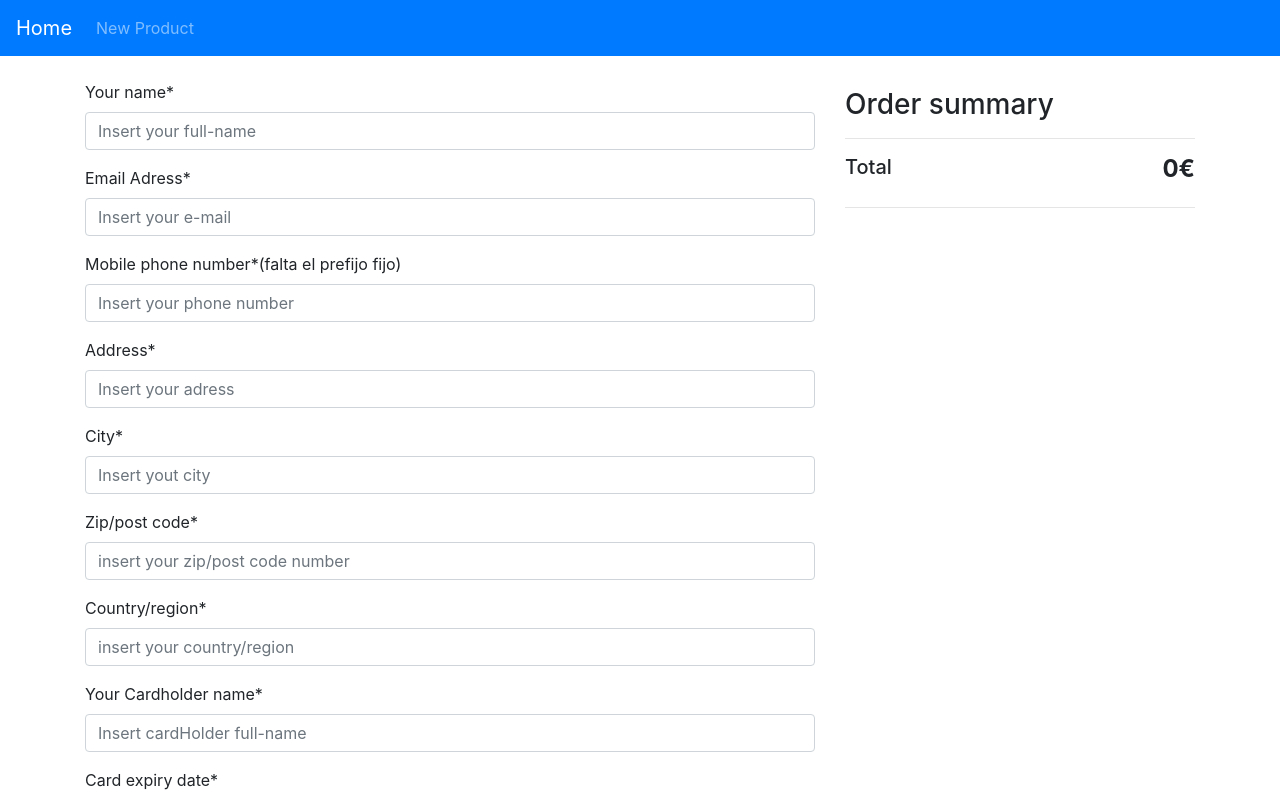
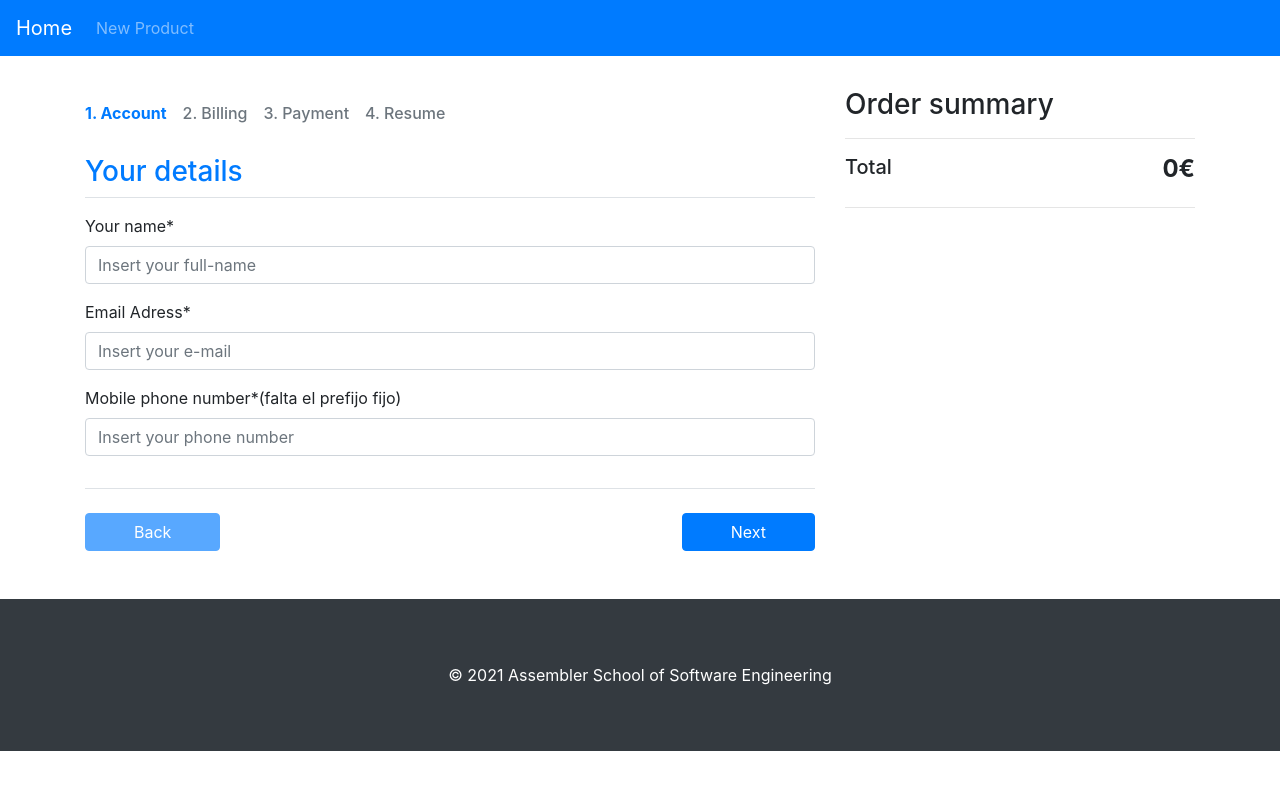
Before and after one commit to assembler-institute/react-shopping-cart-context, a React (Create React App) app: page /checkout in a window 1280 px wide. Shown: the top 798 px of the page. Built offline with nearby package versions, Linux system fonts and the light colour scheme.

Commit message:
form layout hoc

```diff
--- a/src/components/NewClientForm/NewClientForm.js
+++ b/src/components/NewClientForm/NewClientForm.js
@@ -2,9 +2,10 @@ import React, { useState } from "react";
 import { Redirect } from "react-router-dom";
 import { v4 as uuid } from "uuid";
 import { useFormik } from "formik";
+import formHeader from "../../hoc/formHeader";
 
 import Input from "../Input";
-import Button from "../Button";
+// import Button from "../Button";
 
 import clientSchema from "./client-schema";
 
@@ -68,7 +69,7 @@ function NewClientForm({ saveNewClient }) {
 
   return (
     <>
-      <form className="col col-8" onSubmit={formik.handleSubmit}>
+      <form /* className="col col-8" */ onSubmit={formik.handleSubmit}>
         <Input
           type="text"
           label="Your name*"
@@ -102,7 +103,7 @@ function NewClientForm({ saveNewClient }) {
           hasErrorMessage={formik.touched.clientPhone}
           errorMessage={formik.errors.clientPhone}
         />
-        <Input
+        {/* <Input
           type="text"
           label="Address*"
           id="clientAdress"
@@ -196,7 +197,7 @@ function NewClientForm({ saveNewClient }) {
           disabled={formik.isValidating || !formik.isValid}
         >
           {formik.isSubmitting ? "Submitting..." : "Submit"}
-        </Button>
+        </Button> */}
       </form>
 
       {hasSubmitted && <Redirect to="/" />}
@@ -204,4 +205,4 @@ function NewClientForm({ saveNewClient }) {
   );
 }
 
-export default NewClientForm;
+export default formHeader(NewClientForm);
--- a/src/hoc/formHeader.js
+++ b/src/hoc/formHeader.js
@@ -0,0 +1,47 @@
+import React from "react";
+import Main from "../components/Main";
+
+function getDisplayName(WrappedComponent) {
+  return WrappedComponent.displayName || WrappedComponent.name || "Component";
+}
+
+/* eslint no-param-reassign: [2, { "props": false }] */
+function formHeader(WrappedComponent) {
+  WrappedComponent.displayName = `withLayout(${getDisplayName(
+    WrappedComponent,
+  )})`;
+
+  function WrapperComponent({ ...props }) {
+    const formStep = "Your details";
+    return (
+      <div className="col col-8">
+        <header className="mt-4 mb-4 p-0 d-flex container" {...props}>
+          <h6 className="mr-3 text-primary font-weight-bold">1. Account</h6>
+          <h6 className="mr-3 text-muted">2. Billing</h6>
+          <h6 className="mr-3 text-muted">3. Payment</h6>
+          <h6 className="mr-3 text-muted">4. Resume</h6>
+        </header>
+        <h3 className="mb-3 pb-2 border-bottom text-primary">{formStep}</h3>
+        <Main className="border-bottom pb-3">
+          <WrappedComponent {...props} />
+        </Main>
+        <footer className="d-flex justify-content-between mt-4">
+          <button
+            className="btn btn-primary px-5"
+            disabled="true"
+            type="button"
+          >
+            Back
+          </button>
+          <button className="btn btn-primary px-5" type="button">
+            Next
+          </button>
+        </footer>
+      </div>
+    );
+  }
+
+  return WrapperComponent;
+}
+
+export default formHeader;
```
